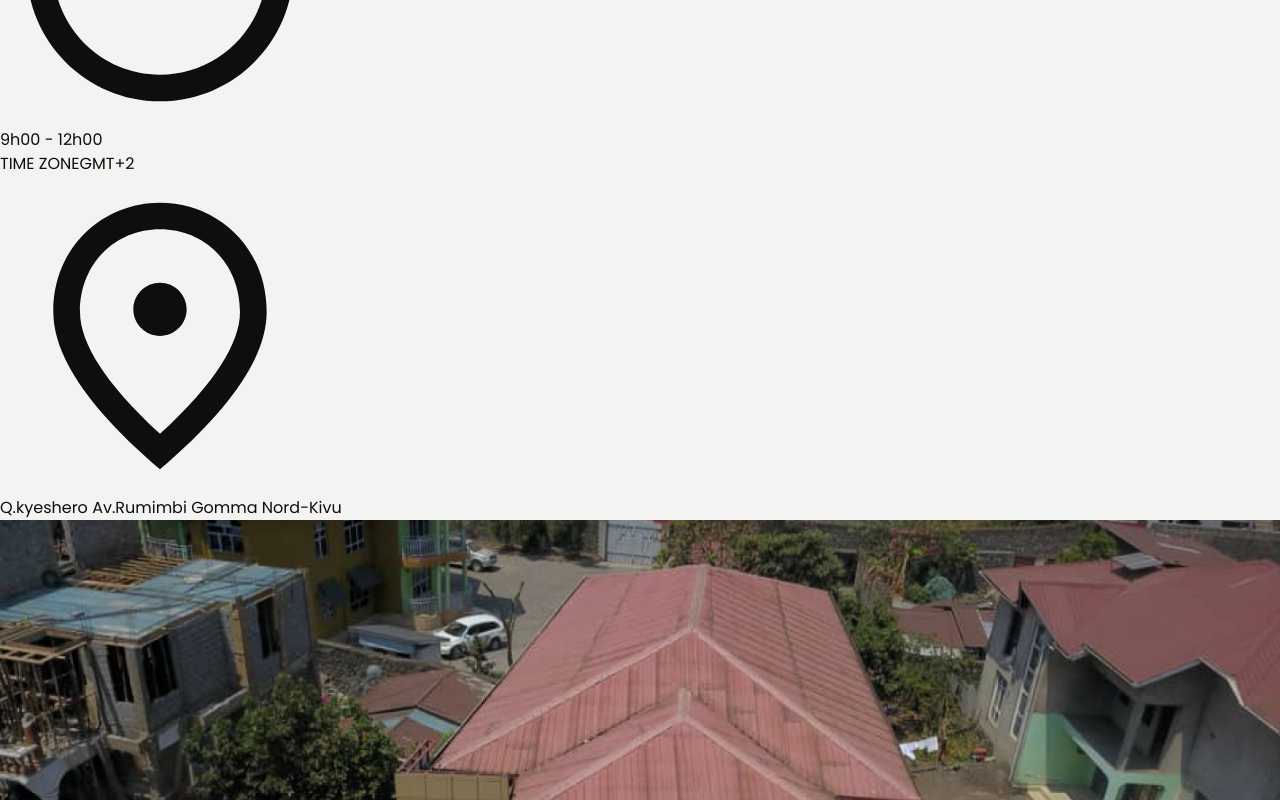
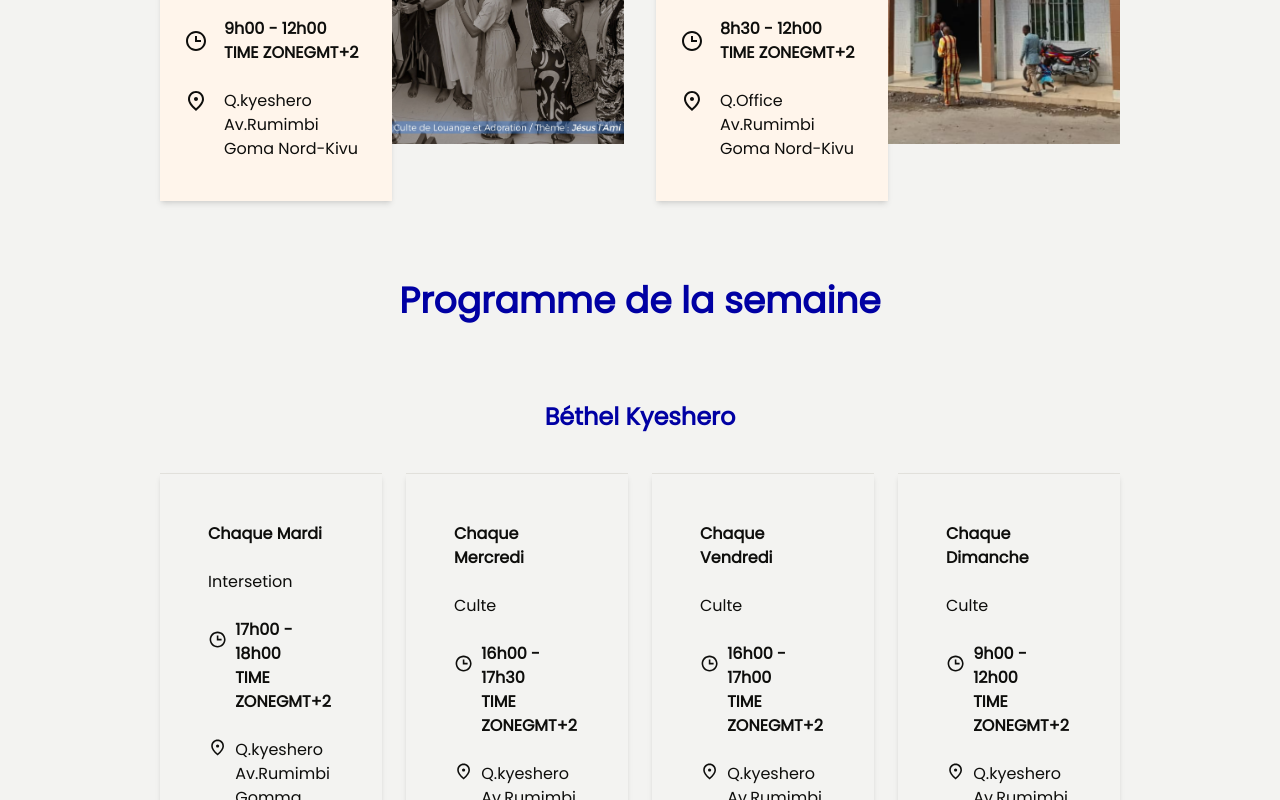
Before and after one commit to Dieumerci-M2/assemblee, a Next.js app: page /programmes in a window 1280 px wide. Shown: the part 1160-1960 px from the top of the page. Built offline with nearby package versions, Linux system fonts and the light colour scheme; a web font is replaced by a local one.

Commit message:
feat : add style to programs Page

```diff
--- a/app/a_propos/page.tsx
+++ b/app/a_propos/page.tsx
@@ -17,7 +17,7 @@ const a_propos = () => {
     nos_seviteurs
   } = homePageContent
   return (
-    <main className='mb-20'>
+    <main className='[&>*:last-child]:mb-20'>
       <section className=''>
         <div className="w-full">
           <HeroSection />
--- a/app/programmes/page.tsx
+++ b/app/programmes/page.tsx
@@ -5,27 +5,28 @@ import CulteSemaine from '@/components/programmesPage/culteSemaine/Card'
 import { programmesPageContents } from '@/data/programsPage'
 
 const programmes = () => {
-  const{
+  const {
     programmeDimancheSection,
     programmesSemaineSection
   } = programmesPageContents
   return (
     <main>
       <section className='[&>*:last-child]:mb-20'>
-        <HeroSection/>
+        <HeroSection />
       </section>
-      <section className="w-full flex flex-col items-center">
+      <article className='px-[10rem] [&>*:last-child]:mb-20'>
+        <section className="w-full flex flex-col items-center [&>*:last-child]:mb-20">
           <h3 className=" text-4xl font-semibold mb-20 text-cblue">
             {programmeDimancheSection.title}
           </h3>
-        <div>
-          { programmeDimancheSection.cards.map((card)=>(
+          <div className="w-full flex items-center justify-center gap-8">
+            {programmeDimancheSection.cards.map((card) => (
               <CulteDimanche
                 key={card.title}
                 title={card.title}
                 description={card.description}
-              icon = {card.iconHeure}
-              iconAdress = {card.iconAdress}
+                icon={card.iconHeure}
+                iconAdress={card.iconAdress}
                 heure={card.heure}
                 timeZoneTitle={card.timeZoneTitle}
                 timeZoneResponse={card.timeZoneResponse}
@@ -40,13 +41,16 @@ const programmes = () => {
           <h3 className="text-4xl font-semibold mb-20 text-cblue">
             {programmesSemaineSection.title}
           </h3>
-        <div>
-          {programmesSemaineSection.cards.map((card)=>(
+          <h3 className='font-bold text-2xl mb-10 text-cblue'>
+            {programmesSemaineSection.subTitle}
+          </h3>
+          <div className='flex gap-6'>
+            {programmesSemaineSection.cards.map((card) => (
               <CulteSemaine
                 title={card.title}
                 subtitle={card.subtitle}
-              iconHeure ={card.iconHeure}
-              iconAdress = {card.iconAdress}
+                iconHeure={card.iconHeure}
+                iconAdress={card.iconAdress}
                 heure={card.heure}
                 timeZoneResponse={card.timeZoneResponse}
                 timeZoneTitle={card.timeZoneTitle}
@@ -56,6 +60,7 @@ const programmes = () => {
 
           </div>
         </section>
+      </article>
     </main>
   )
 }
--- a/components/programmesPage/culteDimanche/Card.tsx
+++ b/components/programmesPage/culteDimanche/Card.tsx
@@ -16,13 +16,13 @@ interface IProps {
 const CulteDimanche = (props: IProps) => {
 
   return (
-    <div>
-      <div>
-        <h3>{props.title}</h3>
+    <div className='flex w-[50%]'>
+      <div className='flex flex-col gap-6 px-6 py-10 w-[50%] bg-[#FFF5EB] shadow-md border-t'>
+        <h3 className='font-semibold text-1xl text-center'>{props.title}</h3>
         <span>{props.description}</span>
-        <div>
-          <span>{props.icon}</span>
-          <div>
+        <div className="flex font-semibold gap-4">
+          <span className="mt-3">{props.icon}</span>
+          <div className="">
             <span>{props.heure}</span>
             <div>
               <span>{props.timeZoneTitle}</span>
@@ -30,13 +30,14 @@ const CulteDimanche = (props: IProps) => {
             </div>
           </div>
         </div>
-        <div>
+        <div className="flex gap-4">
           <span>{props.iconAdress}</span>
           <span>{props.adressChurch}</span>
         </div>
       </div>
-      <div>
+      <div className='w-[50%] h-[24rem] relative'>
         <Image
+          fill
           style={{ objectFit: "cover" }}
           alt={props.title}
           src={props.img}
--- a/components/programmesPage/culteSemaine/Card.tsx
+++ b/components/programmesPage/culteSemaine/Card.tsx
@@ -12,13 +12,16 @@ interface IProps {
 }
 const CulteSemaine = (props : IProps) => {
   return (
-    <div>
-      <div>
-        <h3>{props.title}</h3>
+    <div
+      className='flex flex-col gap-6 w-[25%] border-t after:absolute after:w-full after:h-[0.5rem]
+       overflow-hidden relative shadow-md p-12 after:bottom-0 after:left-0 after:bg-cblue'
+    >
+      <div className='flex flex-col gap-6'>
+        <h3 className='font-semibold'>{props.title}</h3>
         <h6>{props.subtitle}</h6>
       </div>
-      <div>
-      <span>{props.iconHeure}</span>
+      <div className='flex font-semibold gap-2'>
+        <span className='mt-3'>{props.iconHeure}</span>
           <div>
             <span>{props.heure}</span>
             <div>
@@ -27,7 +30,7 @@ const CulteSemaine = (props : IProps) => {
             </div>
           </div>
         </div>
-        <div>
+        <div className='flex gap-2'>
           <span>{props.iconAdress}</span>
           <span>{props.adressChurch}</span>
       </div>
--- a/data/programsPage.tsx
+++ b/data/programsPage.tsx
@@ -1,5 +1,8 @@
-import { heroImageP } from "@/public/assets/images/programs/heroSection";
-import { heroImage } from "@/public/assets/images/homepage/heroSection";
+import {
+    heroImageP,
+    CulteDim,
+    CulteDimOffice
+     } from "@/public/assets/images/programs/heroSection";
 import { PlaceIcon, TimeIcon } from "@/public/assets/icons";
 
 export const programmesPageContents = {
@@ -14,68 +17,69 @@ export const programmesPageContents = {
             {
                 title : "Chaque dimanche",
                 description : `Culte normale : intersection, chant des chorales, louange et adoration, predications et en fin les annonces`,
-                iconHeure : <TimeIcon size={20}/>,
+                iconHeure : <TimeIcon size={1.5}/>,
                 heure : "9h00 - 12h00",
                 timeZoneTitle : "TIME ZONE",
                 timeZoneResponse : "GMT+2",
-                iconAdress : <PlaceIcon size={20}/>,
-                adresseChurch : "Q.kyeshero Av.Rumimbi Gomma Nord-Kivu",
-                image : heroImage
+                iconAdress : <PlaceIcon size={1.5}/>,
+                adresseChurch : "Q.kyeshero Av.Rumimbi Goma Nord-Kivu",
+                image : CulteDim
             },
             {
                 title : "Chaque dimanche",
                 description : `Culte normale : intersection, chant des chorales, louange et adoration, predications et en fin les annonces`,
-                iconHeure : <TimeIcon size={20} />,
-                heure : "9h00 - 12h00",
+                iconHeure : <TimeIcon size={1.5} />,
+                heure : "8h30 - 12h00",
                 timeZoneTitle : "TIME ZONE",
                 timeZoneResponse : "GMT+2",
-                iconAdress : <PlaceIcon size={20} />,
-                adresseChurch : "Q.kyeshero Av.Rumimbi Gomma Nord-Kivu",
-                image : heroImage
+                iconAdress : <PlaceIcon size={1.5} />,
+                adresseChurch : "Q.Office Av.Rumimbi Goma Nord-Kivu",
+                image : CulteDimOffice
             },
         ]
     },
     programmesSemaineSection : {
         title : "Programme de la semaine",
+        subTitle : "Béthel Kyeshero",
         cards : [
             {
                 title : "Chaque Mardi",
                 subtitle : "Intersetion",
-                iconHeure : <TimeIcon size={20} />,
+                iconHeure : <TimeIcon size={1.2} />,
                 heure : "17h00 - 18h00",
                 timeZoneTitle : "TIME ZONE",
                 timeZoneResponse : "GMT+2",
-                iconAdress : <PlaceIcon size={20} />,
+                iconAdress : <PlaceIcon size={1.2} />,
                 adresseChurch : "Q.kyeshero Av.Rumimbi Gomma Nord-Kivu",
             },
             {
                 title : "Chaque Mercredi",
                 subtitle : "Culte",
-                iconHeure : <TimeIcon size={20} />,
+                iconHeure : <TimeIcon size={1.2} />,
                 heure : "16h00 - 17h30",
                 timeZoneTitle : "TIME ZONE",
                 timeZoneResponse : "GMT+2",
-                iconAdress : <PlaceIcon size={20} />,
+                iconAdress : <PlaceIcon size={1.2} />,
                 adresseChurch : "Q.kyeshero Av.Rumimbi Gomma Nord-Kivu",
             },
             {
                 title : "Chaque Vendredi",
                 subtitle : "Culte",
-                iconHeure : <TimeIcon size={20} />,
+                iconHeure : <TimeIcon size={1.2} />,
                 heure : "16h00 - 17h00",
                 timeZoneTitle : "TIME ZONE",
                 timeZoneResponse : "GMT+2",
-                iconAdress : <PlaceIcon size={20} />,
+                iconAdress : <PlaceIcon size={1.2} />,
                 adresseChurch : "Q.kyeshero Av.Rumimbi Gomma Nord-Kivu",
             },
             {
                 title : "Chaque Dimanche",
                 subtitle : "Culte",
-                iconHeure : <TimeIcon size={20} />,
+                iconHeure : <TimeIcon size={1.2} />,
                 heure : "9h00 - 12h00",
                 timeZoneTitle : "TIME ZONE",
                 timeZoneResponse : "GMT+2",
-                iconAdress : <PlaceIcon size={20} />,
+                iconAdress : <PlaceIcon size={1.2} />,
                 adresseChurch : "Q.kyeshero Av.Rumimbi Gomma Nord-Kivu",
             }
         ]
--- a/public/assets/images/programs/heroSection/index.ts
+++ b/public/assets/images/programs/heroSection/index.ts
@@ -1,3 +1,5 @@
 import heroImageP from './Image.png'
+import CulteDim from './Culte.jpg'
+import CulteDimOffice from './CulteDimOffice.jpg'
 
-export {heroImageP}
+export {heroImageP, CulteDim, CulteDimOffice}
```
Also changed, not shown: public/assets/images/programs/heroSection/Culte.jpg (added), public/assets/images/programs/heroSection/CulteDimOffice.jpg (renamed from assets/Office/WhatsApp Image 2024-02-27 à 22.10.44_d74cf0ef.jpg). Lines whose indentation alone changed are shown as unchanged.
